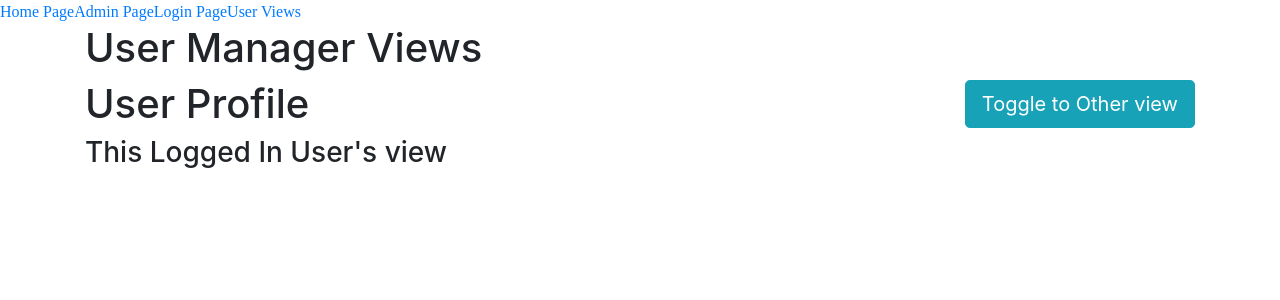
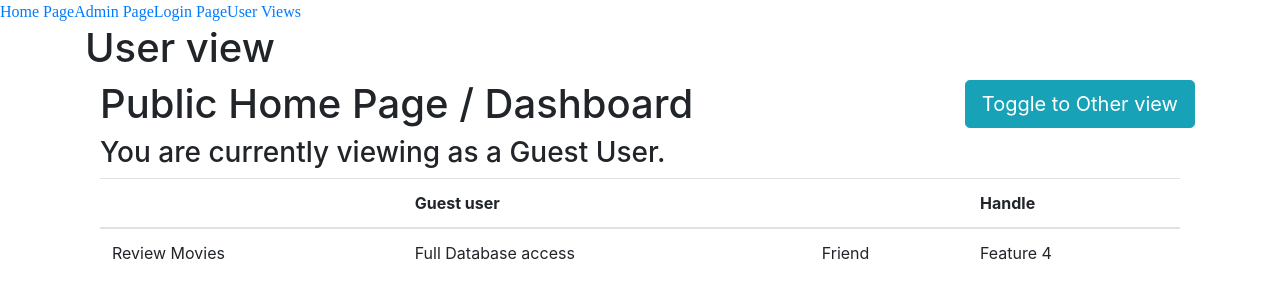
Before and after one commit to zhuje/CS5610-Fall20-Final-Project, a React (Create React App) app: page /users in a window 1280 px wide. Shown: the top 300 px of the page. Built offline with nearby package versions, Linux system fonts and the light colour scheme.

Commit message:
test push from intelliJ

```diff
--- a/src/components/LoggedOutComponent.js
+++ b/src/components/LoggedOutComponent.js
@@ -7,7 +7,30 @@ class LoggedOutComponent extends React.Component {
         return (
             <div className={"container container-fluid"}>
                 <h1> Public Home Page / Dashboard</h1>
-                <h3> This is a Guest User's view of the page (or public user)</h3>
+                <h3> You are currently viewing as a Guest User.</h3>
+
+                {/*general table for */}
+                <table className={"table"}>
+                    <thead>
+                        <tr>
+                            <th> </th>
+                            <th>Guest user</th>
+                            <th> </th>
+                            <th>Handle</th>
+                        </tr>
+                    </thead>
+                    <tbody>
+                        <tr>
+                            <td> Review Movies </td>
+                            <td> Full Database access</td>
+                            <td> Friend  </td>
+                            <td>Feature 4</td>
+                        </tr>
+
+                    </tbody>
+
+
+                </table>
             </div>
 
         )
--- a/src/components/UserManager.js
+++ b/src/components/UserManager.js
@@ -8,11 +8,11 @@ Parent component of LoggedIn and LoggedOut components. Renders child pages respe
 
 class UserManager extends React.Component {
     state = {
-        loggedIn: true,
+        loggedIn: false,
     }
 
     /*
-    toggle button to switch loggedIn flag
+    toggle function switches loggedIn flag.
      */
     toggle = () =>
         this.setState(prevState => {
@@ -30,7 +30,8 @@ class UserManager extends React.Component {
     render() {
         return (
             <div className="container container-fluid">
-                <h1>User Manager Views</h1>
+                <h1>User view</h1>
+                {/*Tentative button to toggle between loggedIn View & LoggedOut view. */}
                 <span><button className="float-right btn btn-lg btn-info" onClick={this.toggle}>
                     <i className="fa fa-plus-circle"/>Toggle to Other view</button></span>
 
```
